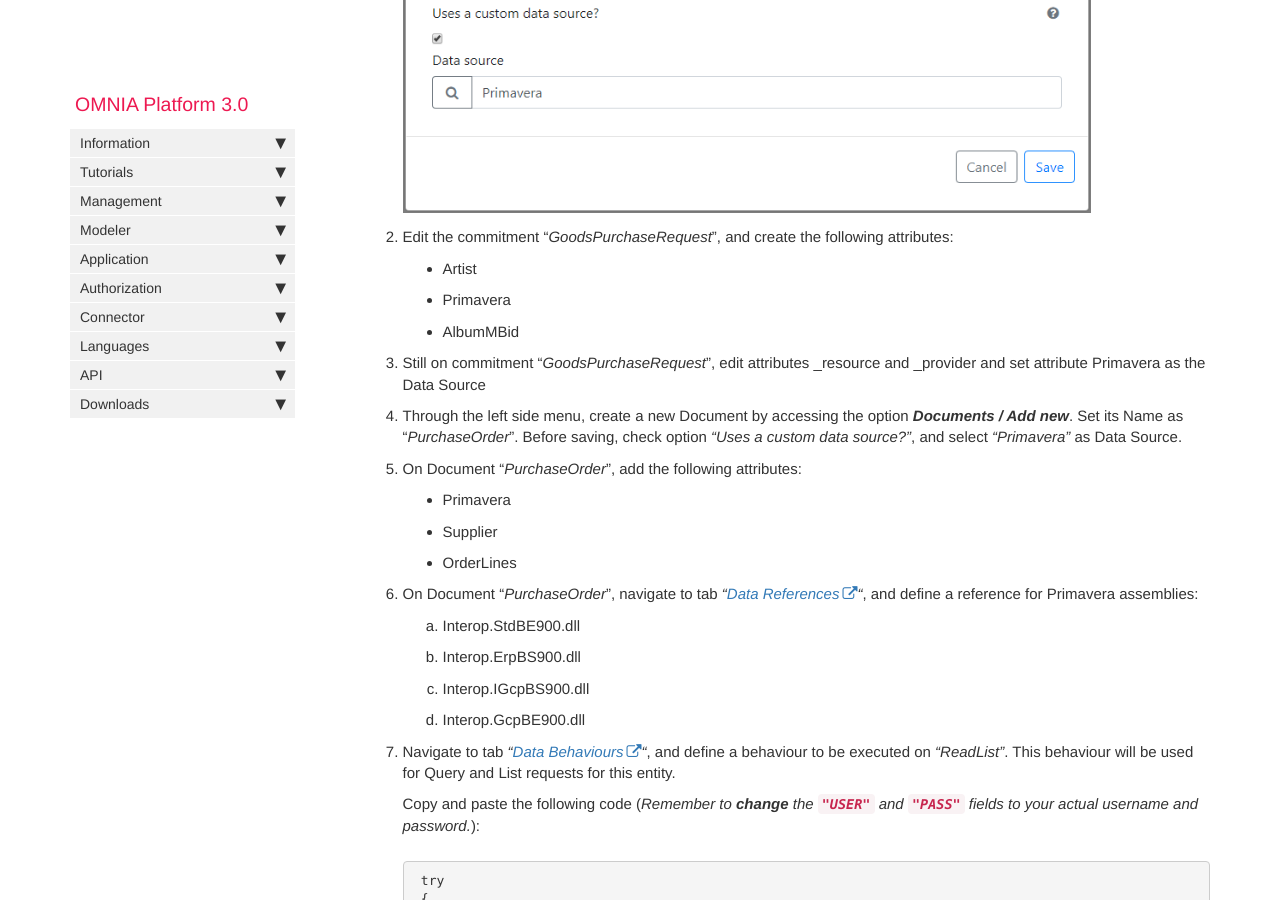
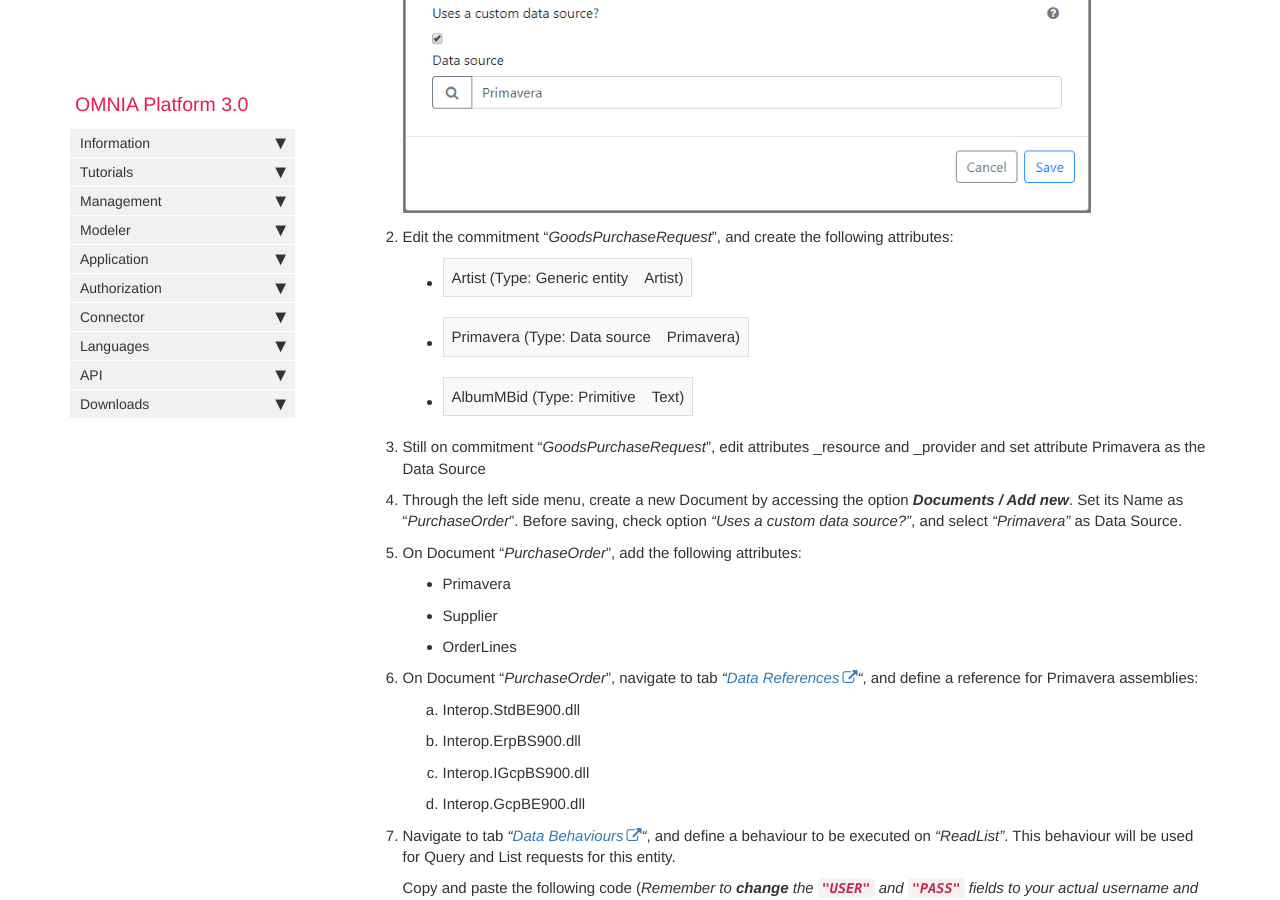
Before and after one commit to daniel8lopes/omnia3, a Jekyll site: the page built from docs/pages/omnia3/Tutorials/omnia3_multisystemconnectortutorial.md, in a window 1280 px wide and 900 px high, scrolled down 7933 px. Built offline with Jekyll 4.4.1, drawn with Linux system fonts in a browser that asks for light colours; nearby versions of some CDN libraries; comment, search, counter and statistics services are not loaded.

Commit message:
Update omnia3_multisystemconnectortutorial.md

```diff
--- a/docs/pages/omnia3/Tutorials/omnia3_multisystemconnectortutorial.md
+++ b/docs/pages/omnia3/Tutorials/omnia3_multisystemconnectortutorial.md
@@ -222,9 +222,9 @@ This tutorial also requires an access to [Primavera ERP](https://pt.primaverabss
 
 2. Edit the commitment "*GoodsPurchaseRequest*", and create the following attributes:
 
-    - Artist
-    - Primavera
-    - AlbumMBid
+    - Artist (Type: Generic entity | Artist)
+    - Primavera (Type: Data source | Primavera)
+    - AlbumMBid (Type: Primitive | Text)
 
 3. Still on commitment "*GoodsPurchaseRequest*", edit attributes _resource and _provider and set attribute Primavera as the Data Source
 
```
